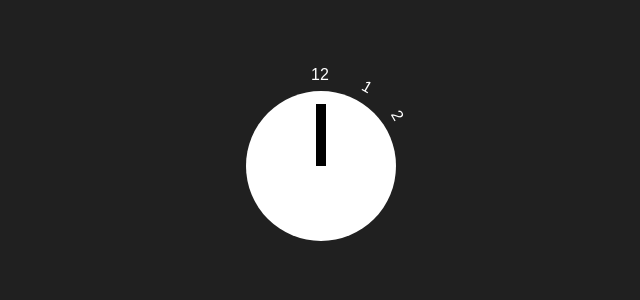
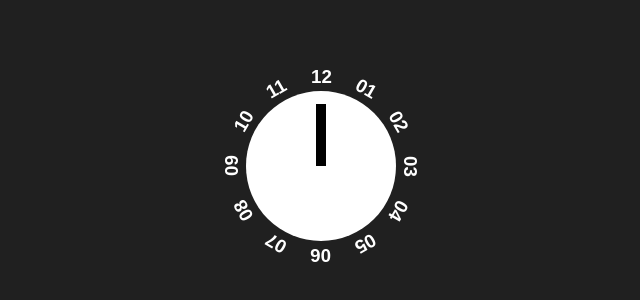
Before and after one commit to Victor-Lis/Clock-Project, a plain HTML site: page index.html in a window 1280 px wide. Shown: the part 234-534 px from the top of the page, without its empty margins (319-959 px from the left). Drawn offline with Linux system fonts and the light colour scheme.

Commit message:
v1.07
- Criando números no html e adicionando class para os números

```diff
--- a/index.html
+++ b/index.html
@@ -14,9 +14,18 @@
             <div class="ponteiro"></div>
         </div>
         <div class="texts">
-            <p class="twelve">12</p>
-            <p class="one">1</p>
-            <p class="two">2</p>
+            <h3 class="twelve">12</h3>
+            <h3 class="one">01</h3>
+            <h3 class="two">02</h3>
+            <h3 class="three">03</h3>
+            <h3 class="four">04</h3>
+            <h3 class="five">05</h3>
+            <h3 class="six">06</h3>
+            <h3 class="seven">07</h3>
+            <h3 class="eight">08</h3>
+            <h3 class="nine">09</h3>
+            <h3 class="ten">10</h3>
+            <h3 class="eleven">11</h3>
         </div>
     </div>
 </body>
```
